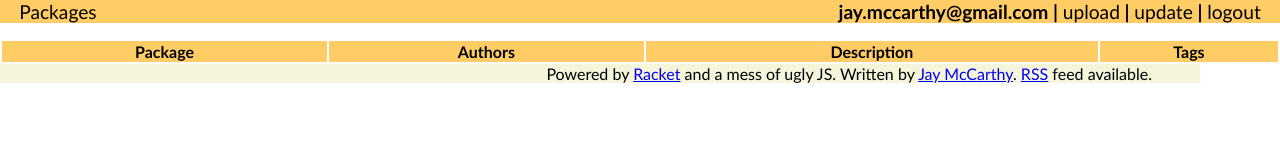
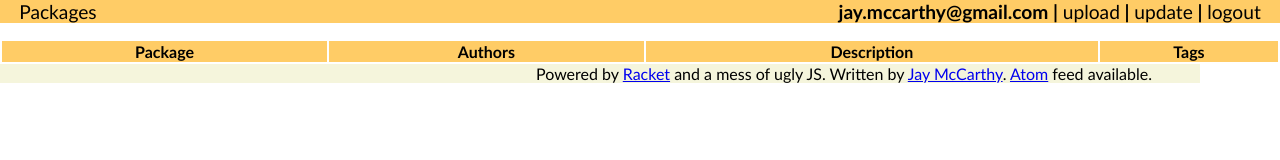
Before and after one commit to racket/pkg-index, a plain HTML site: page pkgs/plt-services/meta/pkg-index/official/static/index.html in a window 1280 px wide. Drawn offline with nearby package versions, Linux system fonts and the light colour scheme; no server answers.

Commit message:
atom
original commit: e616cb0f8ad37e075ace36e2e2e1cbda87cf982f

```diff
--- a/pkgs/plt-services/meta/pkg-index/official/static/index.html
+++ b/pkgs/plt-services/meta/pkg-index/official/static/index.html
@@ -30,7 +30,7 @@
       Powered by <a href="http://racket-lang.org">Racket</a> and a
       mess of ugly JS. Written
       by <a href="http://faculty.cs.byu.edu/~jay">Jay McCarthy</a>.
-      <a href="/rss">RSS</a> feed available.
+      <a href="/atom.xml">Atom</a> feed available.
     </div>
   </body>
 </html>
--- a/pkgs/plt-services/meta/pkg-index/official/static/index.js
+++ b/pkgs/plt-services/meta/pkg-index/official/static/index.js
@@ -1,6 +1,5 @@
 // xxx display curation if allowed
 // xxx display conflicts as a tag
-// xxx rss
 // xxx logout
 // xxx what user am i
 // xxx upload
```
Also changed, not shown: 1 other file.
